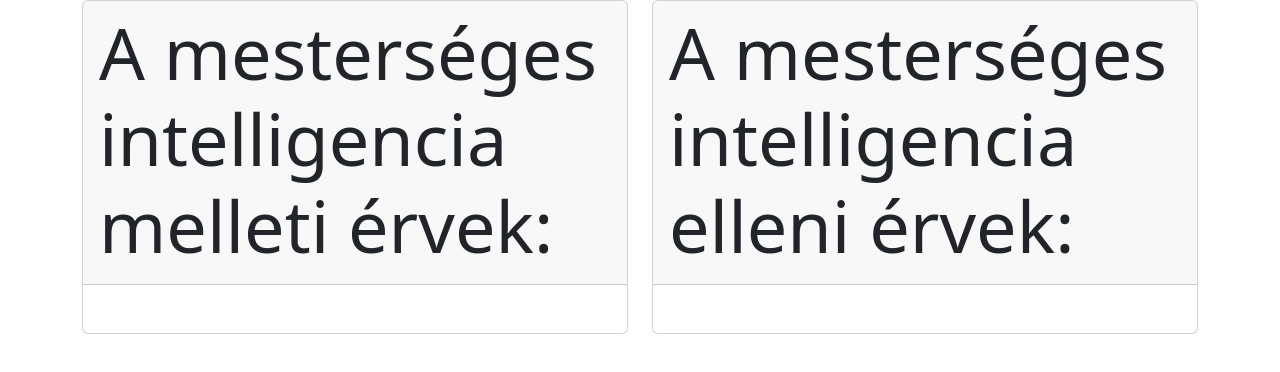
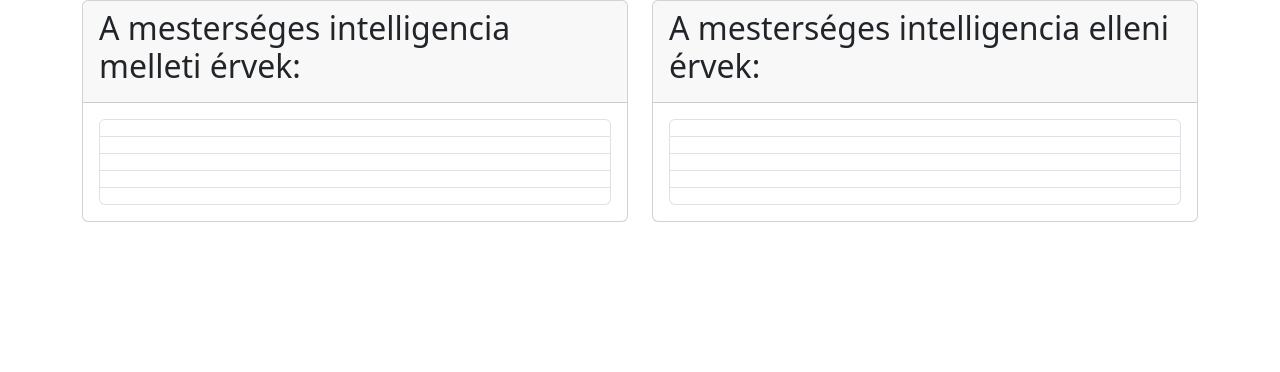
Before and after one commit to Nero-bubu/toldy_git, a plain HTML site: page index.html in a window 1280 px wide. Drawn offline with nearby package versions, Linux system fonts and the light colour scheme.

Commit message:
added lists

```diff
--- a/index.html
+++ b/index.html
@@ -1,12 +1,17 @@
 <!DOCTYPE html>
 <html lang="en">
+
 <head>
     <meta charset="UTF-8">
     <meta name="viewport" content="width=device-width, initial-scale=1.0">
     <title>Index</title>
-    <link href="https://cdn.jsdelivr.net/npm/bootstrap@5.3.3/dist/css/bootstrap.min.css" rel="stylesheet" integrity="sha384-QWTKZyjpPEjISv5WaRU9OFeRpok6YctnYmDr5pNlyT2bRjXh0JMhjY6hW+ALEwIH" crossorigin="anonymous">
-    <script src="https://cdn.jsdelivr.net/npm/bootstrap@5.3.3/dist/js/bootstrap.bundle.min.js" integrity="sha384-YvpcrYf0tY3lHB60NNkmXc5s9fDVZLESaAA55NDzOxhy9GkcIdslK1eN7N6jIeHz" crossorigin="anonymous"></script>
+    <link href="https://cdn.jsdelivr.net/npm/bootstrap@5.3.3/dist/css/bootstrap.min.css" rel="stylesheet"
+        integrity="sha384-QWTKZyjpPEjISv5WaRU9OFeRpok6YctnYmDr5pNlyT2bRjXh0JMhjY6hW+ALEwIH" crossorigin="anonymous">
+    <script src="https://cdn.jsdelivr.net/npm/bootstrap@5.3.3/dist/js/bootstrap.bundle.min.js"
+        integrity="sha384-YvpcrYf0tY3lHB60NNkmXc5s9fDVZLESaAA55NDzOxhy9GkcIdslK1eN7N6jIeHz"
+        crossorigin="anonymous"></script>
 </head>
+
 <body>
     <!--    div.container>div.row>div.col-sm-6>div.card>div.card-header>h2.display-2^div.card-body>p^^^div.col-sm-6>div.card>div.card-header>h2.display-2^div.card-body>p   -->
     <div class="container">
@@ -14,26 +19,37 @@
             <div class="col-sm-6">
                 <div class="card">
                     <div class="card-header">
-                        <h2 class="display-2">A mesterséges intelligencia melleti érvek:</h2>
+                        <h2 class="display-7">A mesterséges intelligencia melleti érvek:</h2>
                     </div>
                     <div class="card-body">
-                        <p></p>
-                        <p></p>
-                        <p></p>
+                       <ul class="list-group">
+                        <li class="list-group-item"></li>
+                        <li class="list-group-item"></li>
+                        <li class="list-group-item"></li>
+                        <li class="list-group-item"></li>
+                        <li class="list-group-item"></li>
+                       </ul>
                     </div>
                 </div>
             </div>
             <div class="col-sm-6">
                 <div class="card">
                     <div class="card-header">
-                        <h2 class="display-2">A mesterséges intelligencia elleni érvek:</h2>
+                        <h2 class="display-7">A mesterséges intelligencia elleni érvek:</h2>
                     </div>
                     <div class="card-body">
-                        <p></p>
+                        <ul class="list-group">
+                            <li class="list-group-item"></li>
+                            <li class="list-group-item"></li>
+                            <li class="list-group-item"></li>
+                            <li class="list-group-item"></li>
+                            <li class="list-group-item"></li>
+                           </ul>
                     </div>
                 </div>
             </div>
         </div>
     </div>
 </body>
+
 </html>
```
